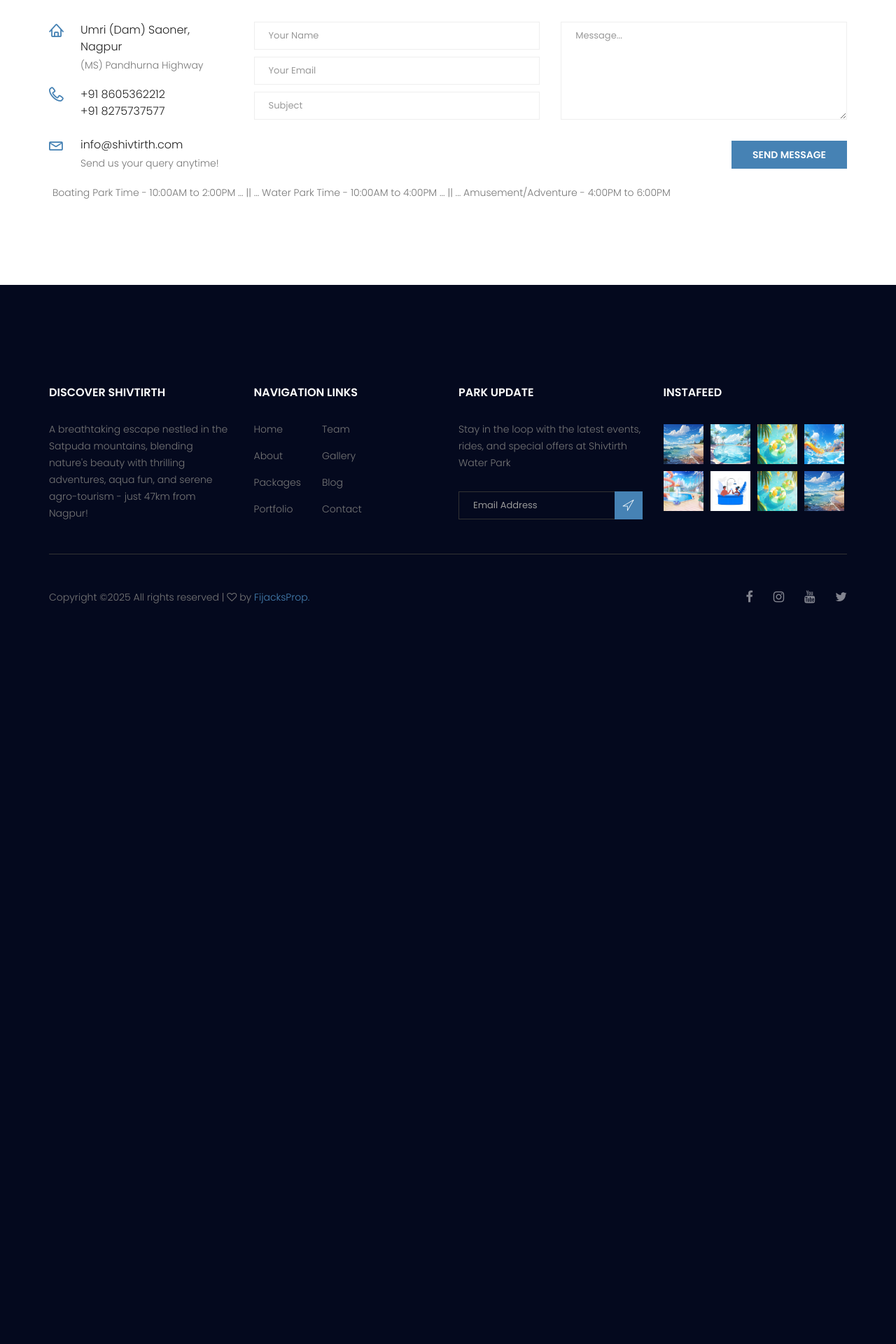
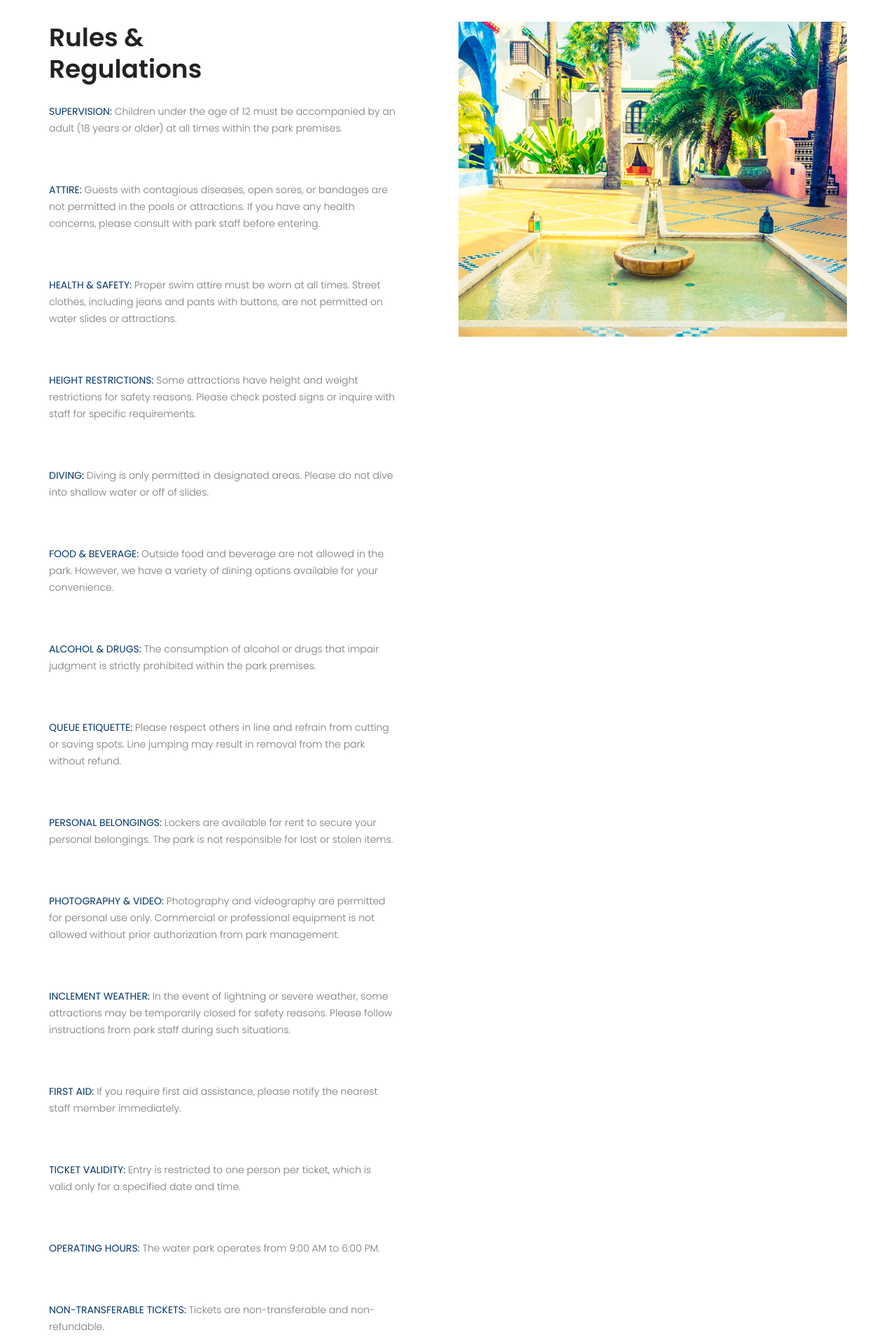
Before and after one commit to FijacksProp/shivtirth, a Django app: template shivtirth_app/templates/main/rules.html in a window 1280 px wide. Shown: the part 439-2359 px from the top of the page at 70% size. Before the commit the page ends 1301 px from the top, so only its background shows below. Run offline with Django 5.2, Linux system fonts and the light colour scheme; the template is opened without the code that fills it: values that come from a table or form of the project are taken from there, others are empty; some libraries are stand-ins or nearby versions.

Commit message:
Update rules.html

```diff
--- a/shivtirth_app/templates/main/rules.html
+++ b/shivtirth_app/templates/main/rules.html
@@ -1,5 +1,5 @@
 {% extends "main/base.html" %}
-{% block title %} About Shivtirth {% endblock %}
+{% block title %} Shivtirth Rules {% endblock %}
 {% block content %}
 {% load static %}
     <body>
@@ -8,81 +8,62 @@
             <div class="overlay bg-parallax" data-stellar-ratio="0.8" data-stellar-vertical-offset="0" data-background=""></div>
             <div class="container">
                 <div class="page-cover text-center">
-                    <h2 class="page-cover-tittle">Contact Us</h2>
+                    <h2 class="page-cover-tittle">Rules and Regulations</h2>
                     <ol class="breadcrumb">
-                        <li><a href="index.html">Home</a></li>
-                        <li class="active">Contact Us</li>
+                        <li><a href="{% url 'index' %}">Home</a></li>
+                        <li class="active">Rules</li>
                     </ol>
                 </div>
             </div>
         </section>
         <!--================Breadcrumb Area =================-->
 
-        <!--================Contact Area =================-->
-        <section class="contact_area section_gap">
+        <!--================ About History Area  =================-->
+        <section class="about_history_area section_gap">
             <div class="container">
-                {% comment %} <div id="mapBox" class="mapBox"
-                    data-lat="40.701083"
-                    data-lon="-74.1522848"
-                    data-zoom="13"
-                    data-info="PO Box CT16122 Collins Street West, Victoria 8007, Australia."
-                    data-mlat="40.701083"
-                    data-mlon="-74.1522848">
-                </div> {% endcomment %}
                 <div class="row">
-                    <div class="col-md-3">
-                        <div class="contact_info">
-                            <div class="info_item">
-                                <i class="lnr lnr-home"></i>
-                                <h6>Umri (Dam) Saoner, Nagpur</h6>
-                                <p>(MS) Pandhurna Highway</p>
-                            </div>
-                            <div class="info_item">
-                                <i class="lnr lnr-phone-handset"></i>
-                                <h6><a href="#">+91 8605362212 <br> +91 8275737577</a></h6>
-                                {% comment %} <p>Mon to Fri 9am to 6 pm</p> {% endcomment %}
-                            </div><br>
-                            <div class="info_item">
-                                <i class="lnr lnr-envelope"></i>
-                                <h6><a href="#">info@shivtirth.com</a></h6>
-                                <p>Send us your query anytime!</p>
-                            </div>
+                    <div class="col-md-6 d_flex align-items-center">
+                        <div class="about_content ">
+                            <h2 class="title title_color">Rules & <br>Regulations</h2>
+                            <p><b>SUPERVISION:</b> Children under the age of 12 must be accompanied by an adult (18 years or older) at all times within the park premises.</p>
+                            <p><b>ATTIRE:</b> Guests with contagious diseases, open sores, or bandages are not permitted in the pools or attractions. If you have any health concerns, please consult with park staff before entering.</p>
+                            <p><b>HEALTH & SAFETY:</b> Proper swim attire must be worn at all times. Street clothes, including jeans and pants with buttons, are not permitted on water slides or attractions.</p>
+                            <p><b>HEIGHT RESTRICTIONS:</b> Some attractions have height and weight restrictions for safety reasons. Please check posted signs or inquire with staff for specific requirements.</p>
+                            <p><b>DIVING:</b> Diving is only permitted in designated areas. Please do not dive into shallow water or off of slides.</p>
+                            <p><b>FOOD & BEVERAGE:</b> Outside food and beverage are not allowed in the park. However, we have a variety of dining options available for your convenience.</p>
+                            <p><b>ALCOHOL & DRUGS:</b> The consumption of alcohol or drugs that impair judgment is strictly prohibited within the park premises.</p>
+                            <p><b>QUEUE ETIQUETTE:</b> Please respect others in line and refrain from cutting or saving spots. Line jumping may result in removal from the park without refund.</p>
+                            <p><b>PERSONAL BELONGINGS:</b> Lockers are available for rent to secure your personal belongings. The park is not responsible for lost or stolen items.</p>
+                            <p><b>PHOTOGRAPHY & VIDEO:</b> Photography and videography are permitted for personal use only. Commercial or professional equipment is not allowed without prior authorization from park management.</p>
+                            <p><b>INCLEMENT WEATHER:</b> In the event of lightning or severe weather, some attractions may be temporarily closed for safety reasons. Please follow instructions from park staff during such situations.</p>
+                            <p><b>FIRST AID:</b> If you require first aid assistance, please notify the nearest staff member immediately.</p>
+                            <p><b>TICKET VALIDITY:</b> Entry is restricted to one person per ticket, which is valid only for a specified date and time.</p>
+                            <p><b>OPERATING HOURS:</b> The water park operates from 9:00 AM to 6:00 PM.</p>
+                            <p><b>NON-TRANSFERABLE TICKETS:</b> Tickets are non-transferable and non-refundable.</p>
+                            <p><b>SECURITY CHECK:</b> All items are subject to a security check at the point of entry.</p>
+                            <p><b>CONDUCT:</b> Do not use foul language or engage in unsafe or offensive behavior. Show courtesy to fellow park guests and service staff.</p>
+                            <p><b>SWIMWEAR REQREMENTS:</b> Only Polyester or Nylon costumes (t-shirts, shorts, Bermudas, three-fourths, or swimsuits) are permitted on water rides.</p>
+                            <p><b>PROHIBITED ATTIRE:</b> Sarees, churidars/salwars, dupatta, formal pants, shirts, burkhas/pardas, school uniforms, jeans, cargos, and indecent attires are not allowed inside the water park.</p>
+                            <p><b>SCARFS/SHAWLS:</b> Scarfs or shawls are not allowed on rides for safety reasons.</p>
+                            <p><b>SAFETY INSTRUCTIONS:</b> Guests are advised to follow safety instructions displayed on boards. Management is not responsible for injuries/accidents caused by guest negligence.</p>
+                            <p><b>NO DIVING:</b> Diving into pools is prohibited as the pools are shallow.</p>
+                            <p><b>HEALTH PRECAUTIONS:</b> Pregnant women, heart patients, and those prone to epilepsy should avoid fast or adventurous rides.</p>
+                            <p><b>PARENTAL SUPERVISION:</b> Parents are advised to monitor their children closely.</p>
+                            <p><b>RIDE RESTRICTIONS:</b> Guests below certain heights and above specific weights may not be permitted on certain rides for safety reasons.</p>
+                            <p><b>RIDE CLOSURE:</b> The management reserves the right to close any ride at any time for safety or technical reasons without prior notice.</p>
+                            <p><b>SMOKING:</b> Smoking is prohibited in common areas of the park.</p>
+                            <p><b>PETS:</b> Pet animals are not allowed inside the park.</p>
+                            <a href="{% url 'enquire' %}" class="button_hover theme_btn_two">Book Ticket</a>
                         </div>
                     </div>
-                    <div class="col-md-9">
-                        <form class="row contact_form" action="" method="POST" id="contactForm" novalidate="novalidate">
-                            {% csrf_token %}
-                            <div class="col-md-6">
-                                <div class="form-group">
-                                    {{ contact_form.name }}
-                                </div>
-                                <div class="form-group">
-                                    {{ contact_form.email }}
-                                </div>
-                                <div class="form-group">
-                                    {{ contact_form.subject }}
-                                </div>
-                            </div>
-                            <div class="col-md-6">
-                                <div class="form-group">
-                                    {{ contact_form.content }}
-                                </div>
-                            </div>
-                            <div class="col-md-12 text-right">
-                                <button type="submit" value="submit" class="btn theme_btn button_hover">Send Message</button>
-                            </div>
-                        </form>
-                    </div>
-                    <div class="info_item" style='margin-left: 20px;'>
-                        <span>Boating Park Time - 10:00AM to 2:00PM ...
-                        || ... Water Park Time - 10:00AM to 4:00PM ...
-                        || ... Amusement/Adventure - 4:00PM to 6:00PM</span>
+                    <div class="col-md-6">
+                        <img class="img-fluid" src="{% static 'image/about_bg.jpg'%}" alt="img">
                     </div>
                 </div>
             </div>
         </section>
-        <!--================Contact Area =================-->
-
+        <!--================ About History Area  =================-->
+<hr> <br>
 {% endblock %}
     </body>
 </html>
```
